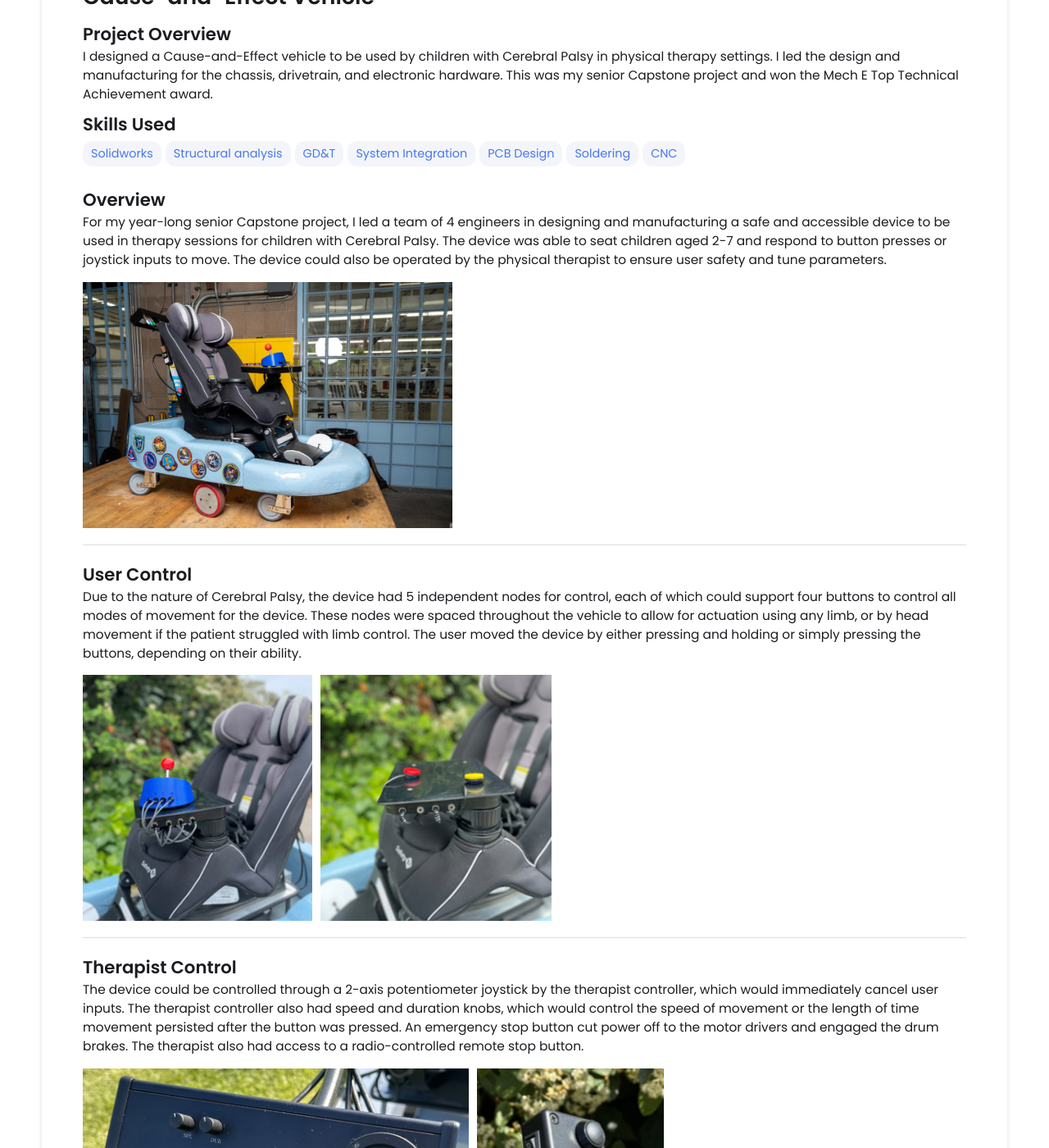
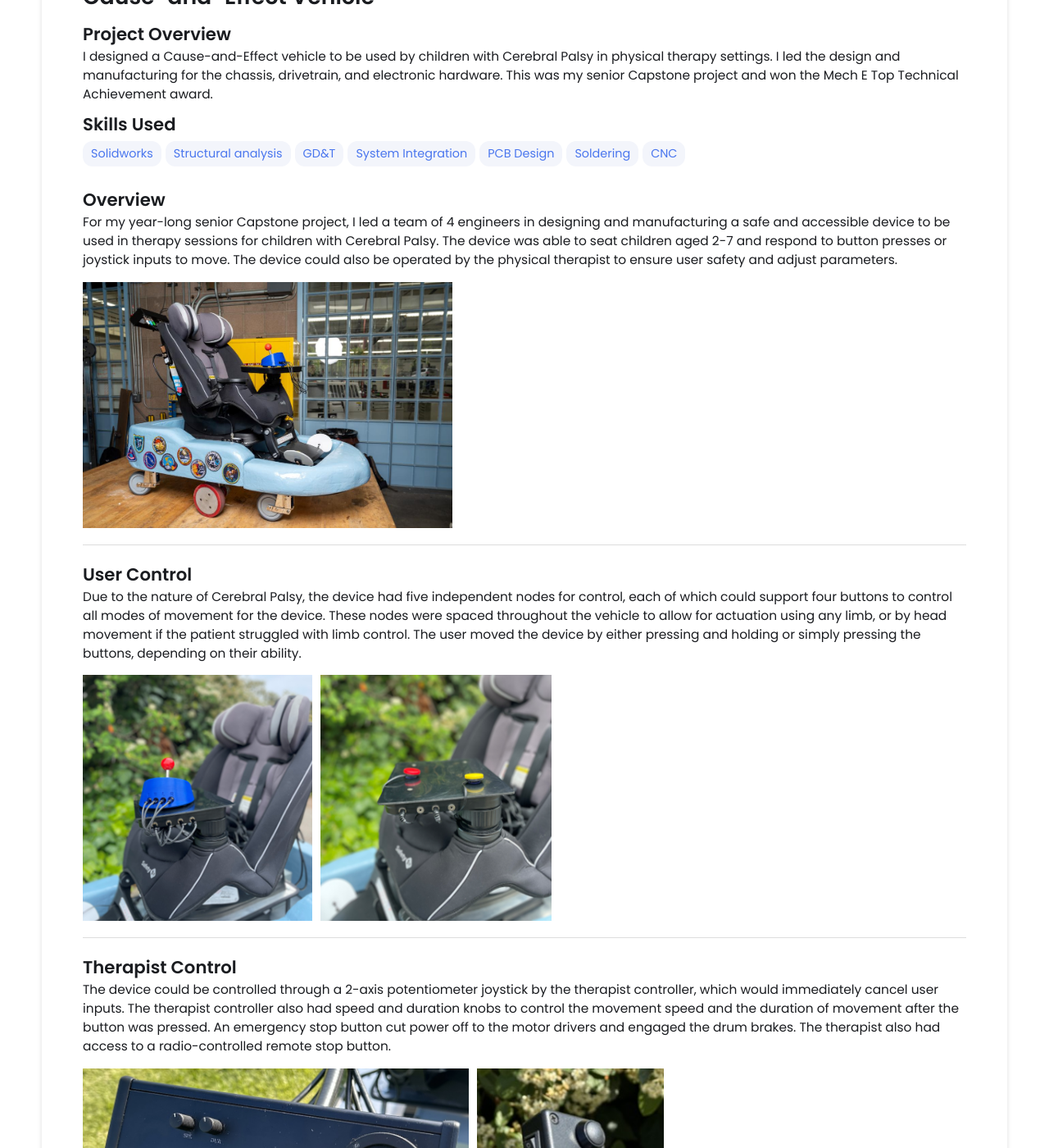
Before and after one commit to rileytinianov/rileytinianov.github.io, a Jekyll site: the page built from _projects/Capstone Project/index.md, in a window 1280 px wide and 1400 px high, scrolled down 531 px. Shown: the whole window at 82% size. Built offline with Jekyll 4.4.1, drawn with Linux system fonts in a browser that asks for light colours; some of the changed text lies outside the part shown.

Commit message:
Update index.md
spelling

```diff
--- a/_projects/Capstone Project/index.md
+++ b/_projects/Capstone Project/index.md
@@ -15,7 +15,7 @@ main-image: /therapistcontrols.jpg
 ---
 
 ## Overview
-For my year-long senior Capstone project, I led a team of 4 engineers in designing and manufacturing a safe and accessible device to be used in therapy sessions for children with Cerebral Palsy. The device was able to seat children aged 2-7 and respond to button presses or joystick inputs to move. The device could also be operated by the physical therapist to ensure user safety and tune parameters.
+For my year-long senior Capstone project, I led a team of 4 engineers in designing and manufacturing a safe and accessible device to be used in therapy sessions for children with Cerebral Palsy. The device was able to seat children aged 2-7 and respond to button presses or joystick inputs to move. The device could also be operated by the physical therapist to ensure user safety and adjust parameters.
 
 <div style="display: flex; gap: 10px;">
   <img src="/imagesreal/CapstoneWithShell.jpg" height="300" alt="Hub1">
@@ -24,7 +24,7 @@ For my year-long senior Capstone project, I led a team of 4 engineers in designi
 ---
 
 ## User Control
-Due to the nature of Cerebral Palsy, the device had 5 independent nodes for control, each of which could support four buttons to control all modes of movement for the device. These nodes were spaced throughout the vehicle to allow for actuation using any limb, or by head movement if the patient struggled with limb control. The user moved the device by either pressing and holding or simply pressing the buttons, depending on their ability.
+Due to the nature of Cerebral Palsy, the device had five independent nodes for control, each of which could support four buttons to control all modes of movement for the device. These nodes were spaced throughout the vehicle to allow for actuation using any limb, or by head movement if the patient struggled with limb control. The user moved the device by either pressing and holding or simply pressing the buttons, depending on their ability.
 
 <div style="display: flex; gap: 10px;">
   <img src="/imagesreal/Hub1.png" height="300" alt="Hub1">
@@ -34,7 +34,7 @@ Due to the nature of Cerebral Palsy, the device had 5 independent nodes for cont
 ---
 
 ## Therapist Control
-The device could be controlled through a 2-axis potentiometer joystick by the therapist controller, which would immediately cancel user inputs. The therapist controller also had speed and duration knobs, which would control the speed of movement or the length of time movement persisted after the button was pressed. An emergency stop button cut power off to the motor drivers and engaged the drum brakes. The therapist also had access to a radio-controlled remote stop button.
+The device could be controlled through a 2-axis potentiometer joystick by the therapist controller, which would immediately cancel user inputs. The therapist controller also had speed and duration knobs to control the movement speed and the duration of movement after the button was pressed. An emergency stop button cut power off to the motor drivers and engaged the drum brakes. The therapist also had access to a radio-controlled remote stop button.
 
 <div style="display: flex; gap: 10px;">
   <img src="/imagesreal/PTController.png" height="300" alt="Hub1">
```
Also changed, not shown: other parts of _projects/Capstone Project/index.md (+2 -2 lines).
